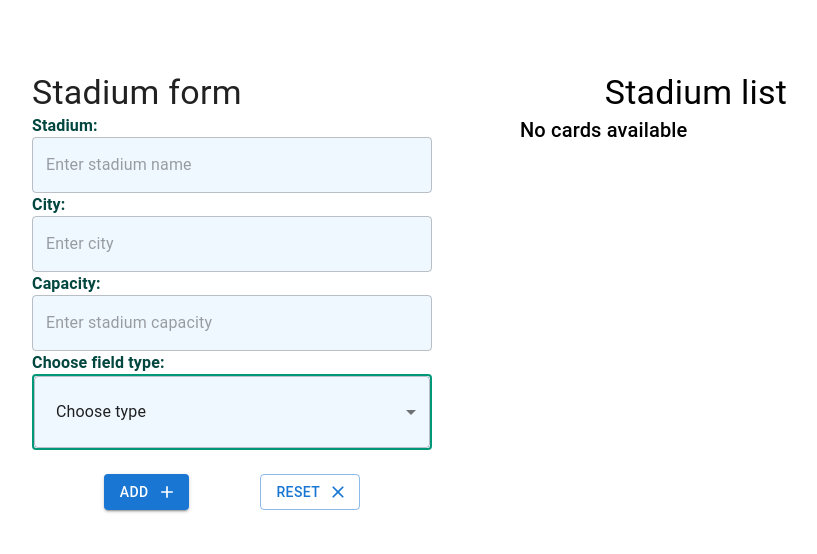
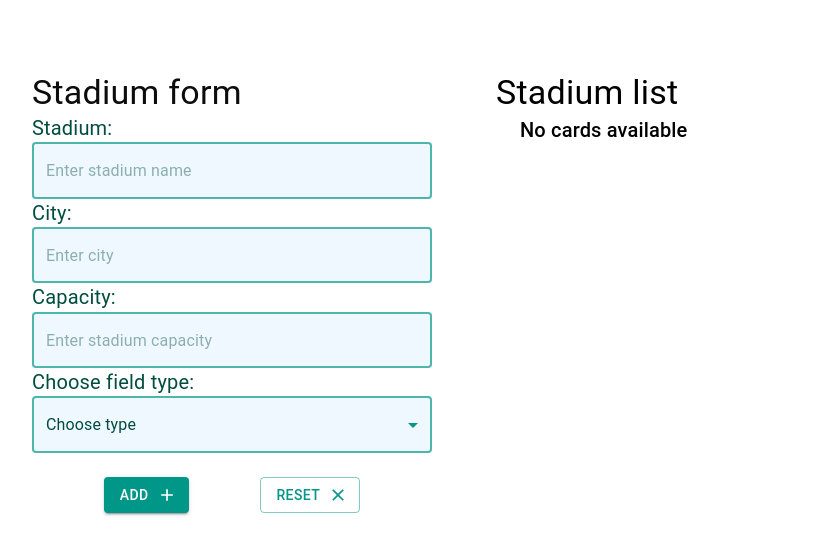
Before and after one commit to proga-react-practice/sigma-ivan-ostapiv, a React (Vite) app: page / in a window 1280 px wide. Shown: the top 554 px of the page, without its empty margins (40-857 px from the left). Built offline with nearby package versions, Linux system fonts and the light colour scheme.

Commit message:
Update design by adding ThemeProvider with theme and style migration, remove unnecessary styles

```diff
--- a/src/App.css
+++ b/src/App.css
@@ -3,13 +3,3 @@
     margin: 0 auto;
     padding: 2rem;
 }
-
-.card-list::-webkit-scrollbar {
-    background-color: #f0f0f0;
-    width: 5px;
-}
-
-.card-list::-webkit-scrollbar-thumb {
-    background-color: #10776b;
-    border-radius: 5px;
-}
--- a/src/App.tsx
+++ b/src/App.tsx
@@ -1,8 +1,14 @@
 import "./App.css";
 import Layout from "./components/Layout";
+import {ThemeProvider} from "@mui/material/styles";
+import {theme} from "./utils/theme";
 
 function App() {
-    return <Layout />;
+    return (
+        <ThemeProvider theme={theme}>
+            <Layout />
+        </ThemeProvider>
+    );
 }
 
 export default App;
```
Also changed, not shown: src/main.tsx (+8 -9 lines).
